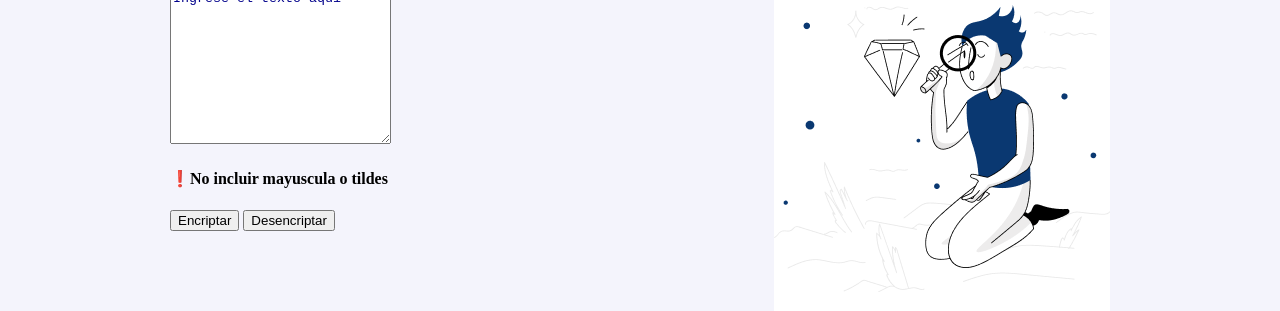
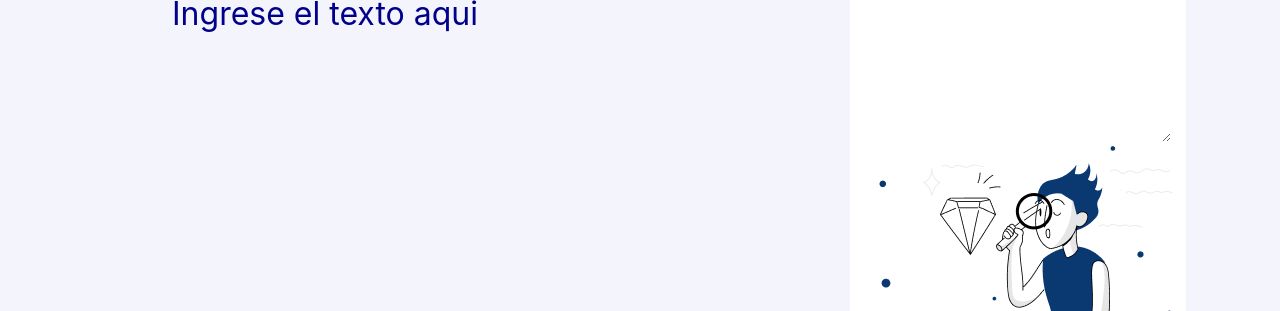
Before and after one commit to Danjork/Encriptador-Desencriptador, a plain HTML site: page index.html in a window 1280 px wide. Shown: the part 72-383 px from the top of the page. Drawn offline with Linux system fonts and the light colour scheme.

Commit message:
Agregando textarea

```diff
--- a/index.html
+++ b/index.html
@@ -21,14 +21,15 @@
                 </div>
                 <div class="botones">
                     <input type="submit" value="Encriptar" id="boton-encriptar" class="encriptar">
-                    <input type="submit"  value="Desencriptar" id="boton-encriptar" class="desencriptar">
+                    <input type="submit"  value="Desencriptar" id="boton-desencriptar" class="desencriptar">
                 </div>
             </div>
         </div>
 
         <div class="container-derecha">
+
             <div class="container-con-imagen">
-
+                <textarea name="" id="resultado" cols="25" rows="10" ></textarea>
                 <img src="imagenes/Muñeco.png" alt="muneco">
                 <h1>Ningun mensaje fue encontrado</h1>
                 <h2>Ingresa el texto que desees encriptar o desencriptar</h2>
@@ -43,6 +44,5 @@
 
     <script src="app.js"></script>
 
-    <script src="app.js"></script>
 </body>
 </html>
--- a/style.css
+++ b/style.css
@@ -16,6 +16,7 @@ main{
     flex-basis: calc(33.3% - 4rem) ;
     background-color: white;
     border-radius: 10px;
+    text-align: center;
 }
 
 .container-izquierda{
@@ -25,7 +26,7 @@ main{
 
 
 
-#texto-izquierda{
+#texto-izquierdo{
 
     border-radius: 10px;
     width: 90%;
@@ -44,9 +45,14 @@ main{
     outline: none;
 }
 
+#resultado{
+    border-radius: 24px;
+    width: 90%;
+    border: none;
+    outline: none;
+}
 
-
-.boton-encriptar{
+#boton-encriptar{
     background-color: darkblue;
     color: white;
     width: 270px;
@@ -58,7 +64,7 @@ main{
     border: none;
 }
 
-.boton-desencriptar{
+#boton-desencriptar{
     color: darkblue;
     background-color: rgb(216, 223, 232, 1);
     width: 270px;
@@ -71,7 +77,7 @@ main{
 }
 
 .botones{
-    width: Fixed (680px);
+    width: 680px;
     height: Hug(67px);
     top: 885px;
     left: 240px;
@@ -139,7 +145,7 @@ footer{
         width: 100%;
     }
 
-    .container-derecha img{
+    .container-con-imagen img{
         display: none;
     }
 }
```
